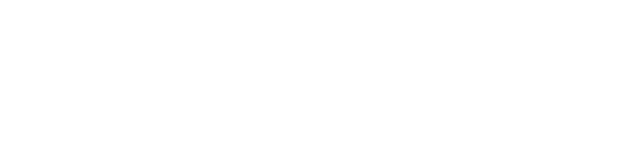
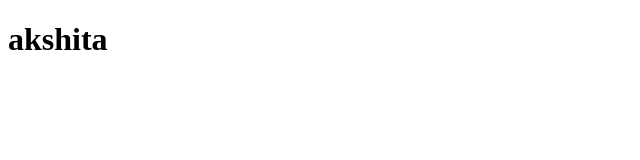
Before and after one commit to AKSHITASILANIYA/AKSHITASILANIYA.github.io, a plain HTML site: page index.html in a window 1280 px wide. Shown: the whole page, without its empty margins (0-640 px from the left). Drawn offline with Linux system fonts and the light colour scheme.

Commit message:
Update index.html

```diff
--- a/index.html
+++ b/index.html
@@ -1,10 +1,10 @@
 <!doctype html>
 <html>
 <head>
-<title>kannu</title>
+<title>akshita</title>
 </head>
 <body>
-<h1></h1>
+<h1>akshita</h1>
 <p>
 </body>
 </html>
```
